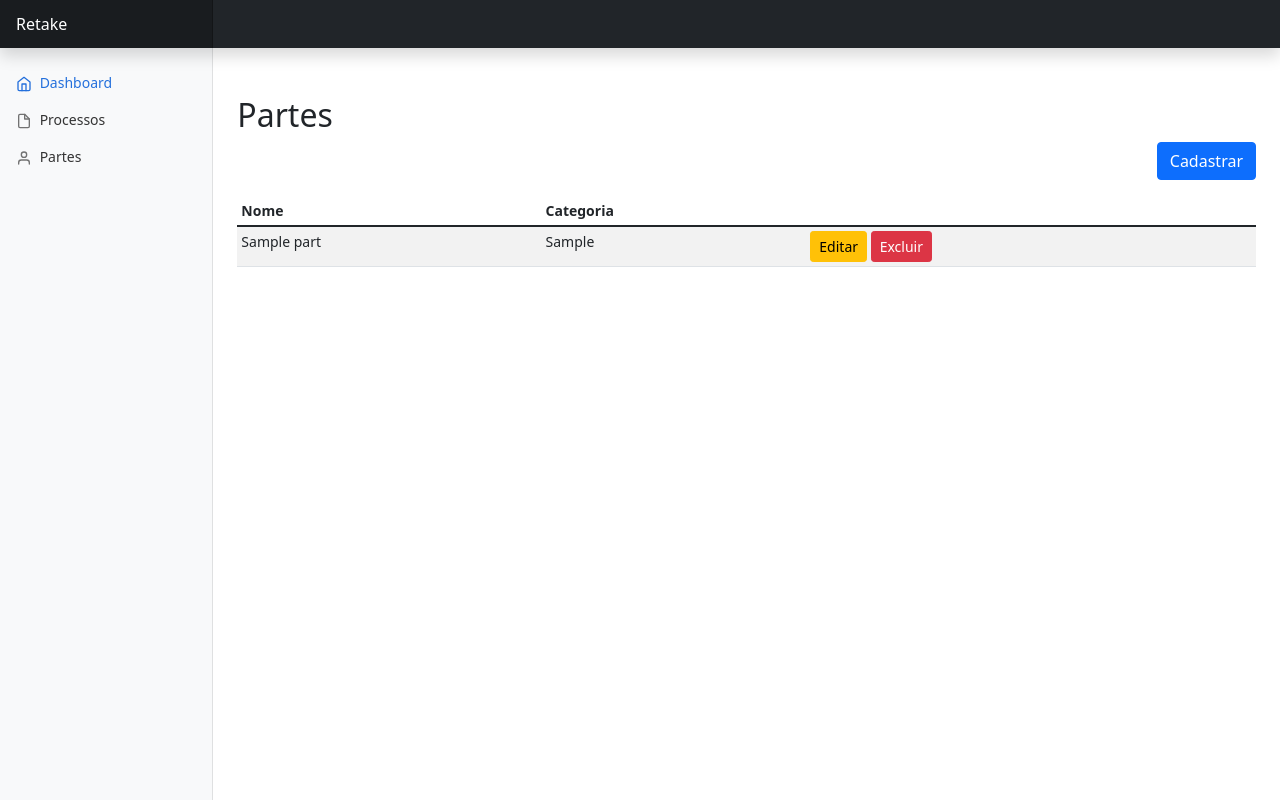
After one commit to gabrielloliveira/retake, a Django app: page /partes/ in a window 1280 px wide. The commit adds this page. Run offline with Django 3.2, Linux system fonts and the light colour scheme; tables that the repository leaves empty hold one stand-in row (values such as "Sample post"); parts of the project's set-up code (start-up, migrations or seed data) failed here and were passed over.

Commit message:
feat: list part

```diff
--- a/retake/core/templates/core/base.html
+++ b/retake/core/templates/core/base.html
@@ -64,7 +64,7 @@
             </a>
           </li>
           <li class="nav-item">
-            <a class="nav-link" href="#">
+            <a class="nav-link" href="{% url 'core:list_part' %}">
               <span data-feather="user"></span>
               Partes
             </a>
--- /dev/null
+++ b/retake/core/templates/part/list.html
@@ -0,0 +1,33 @@
+{% extends "core/base.html" %}
+
+{% block content %}
+  <h2>Partes</h2>
+  <p class="text-end">
+    <a href="" class="btn btn-primary">Cadastrar</a>
+  </p>
+  <div class="table-responsive">
+    <table class="table table-striped table-sm">
+      <thead>
+      <tr>
+        <th scope="col">Nome</th>
+        <th scope="col">Categoria</th>
+        <th scope="col"></th>
+      </tr>
+      </thead>
+      <tbody>
+      {% for part in object_list %}
+      <tr>
+        <td>{{ part.name }}</td>
+        <td>{{ part.category }}</td>
+        <td>
+          <a href="" class="btn btn-sm btn-warning">Editar</a>
+          <a href="" class="btn btn-sm btn-danger">Excluir</a>
+        </td>
+      </tr>
+      {% empty %}
+        <p>Você não tem partes cadastradas na base de dados.</p>
+      {% endfor %}
+      </tbody>
+    </table>
+  </div>
+{% endblock %}
--- a/retake/core/urls.py
+++ b/retake/core/urls.py
@@ -7,4 +7,5 @@ app_name = "core"
 urlpatterns = [
     path("", views.IndexView.as_view(), name="index"),
     path("processos/", views.ProcessListView.as_view(), name="list_process"),
+    path("partes/", views.PartListView.as_view(), name="list_part"),
 ]
--- a/retake/core/views.py
+++ b/retake/core/views.py
@@ -18,3 +18,8 @@ class IndexView(TemplateView):
 class ProcessListView(ListView):
     template_name = "process/list.html"
     queryset = Process.objects.order_by("number")
+
+
+class PartListView(ListView):
+    template_name = "part/list.html"
+    queryset = Part.objects.order_by("name")
```
